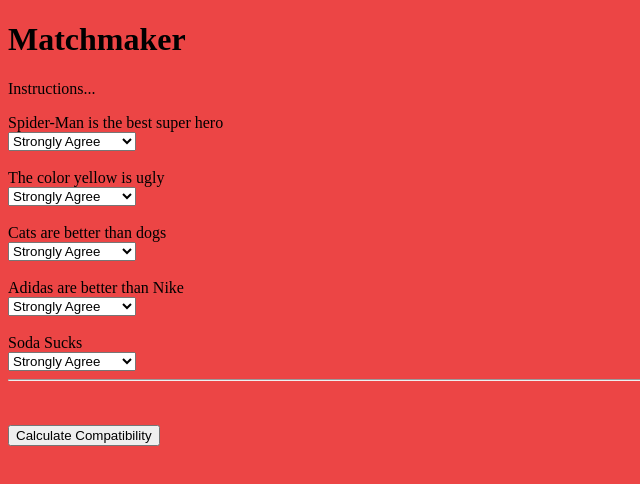
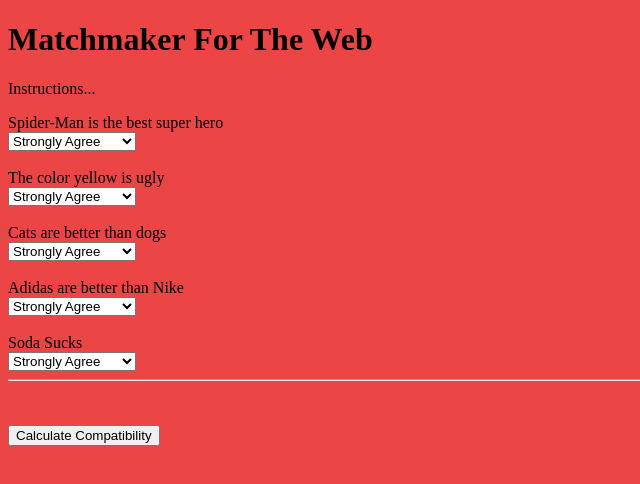
Before and after one commit to a-tolentino/matchmaker, a plain HTML site: page index.html in a window 1280 px wide. Shown: the whole page, without its empty margins (0-640 px from the left). Drawn offline with Linux system fonts and the light colour scheme.

Commit message:
Update files

```diff
--- a/index.html
+++ b/index.html
@@ -8,12 +8,12 @@
 -->
 <head>
     <meta charset="UTF-8">
-    <title>Matchmaker</title>
+    <title>Matchmaker </title>
     <link rel="stylesheet" href="Matchmaker.css">
 </head>
 
 <body>
-    <h1>Matchmaker</h1>
+    <h1>Matchmaker For The Web</h1>
     <p>Instructions...</p>
 
     <label>Spider-Man is the best super hero</label><br>
```
